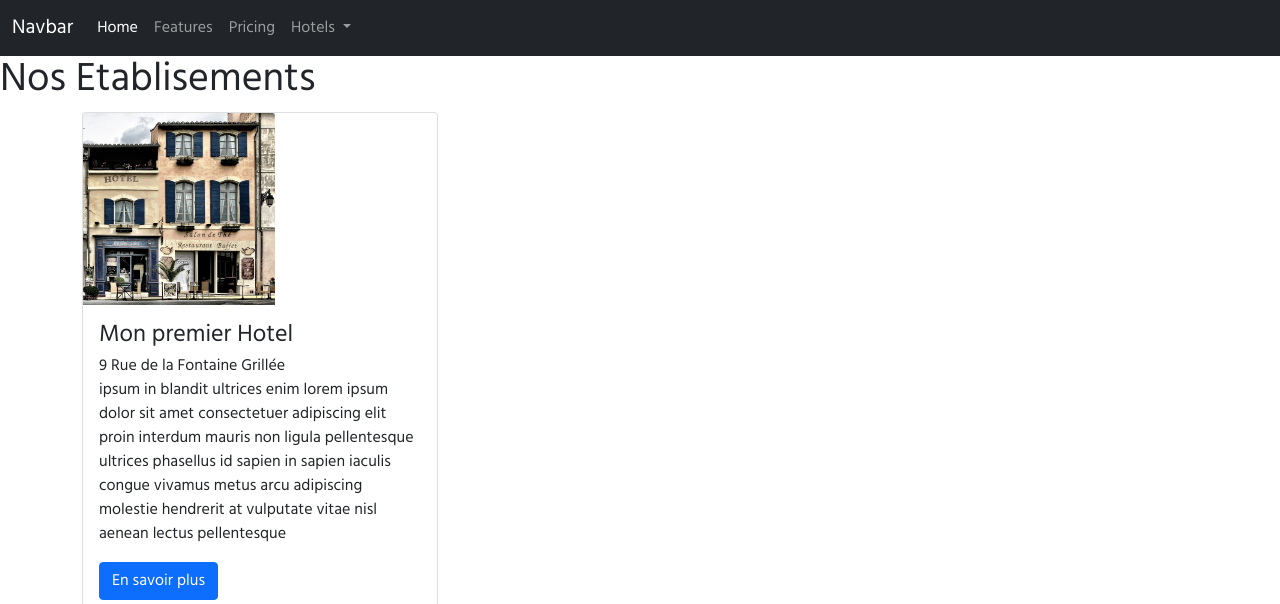
After one commit to mayyyyyl/ECF, a Flask app: page /hotels in a window 1280 px wide. The commit adds this page. Shown: the top 604 px of the page. Run offline with Flask 2, Linux system fonts and the light colour scheme; data comes from the database, SQL or seed files in the repository; some libraries are stand-ins or nearby versions; grey boxes are pictures that could not be loaded.

Commit message:
ajout db

```diff
--- a/app.py
+++ b/app.py
@@ -2,15 +2,15 @@ from flask import Flask
 from playhouse.flask_utils import FlaskDB
 from datetime import datetime
 from peewee import *
-import os
+from utils import hashingpassword
+import click
 
-DATABASE = os.environ.get('DATABASE_URL', 'sqlite:///database.db')
+DATABASE = 'sqlite:///hotels.db'
 
 app = Flask(__name__)
 app.config.from_object(__name__)
 db_wrapper = FlaskDB(app)
 
-# contacts_db = SqliteDatabase('database.db')
 
 # Définition des modeles
 
@@ -25,6 +25,7 @@ class Hotel(db_wrapper.Model):
     address = CharField()
     city = CharField()
     description = CharField()
+    updated = DateTimeField(default=datetime.now)
 
     def save(self, *args, **kwargs):
         self.updated = datetime.now()
@@ -36,7 +37,8 @@ class Gerant(db_wrapper.Model):
     firstname = CharField()
     email = CharField(unique=True)
     password = CharField()
-    id_hotel = ForeignKeyField(Hotel, backref='hotel')
+    hotel = ForeignKeyField(Hotel, backref='gerant')
+    updated = DateTimeField(default=datetime.now)
 
     def save(self, *args, **kwargs):
         self.updated = datetime.now()
@@ -49,7 +51,8 @@ class Suite(db_wrapper.Model):
     description = CharField()
     price = FloatField()
     link = CharField()
-    id_hotel = ForeignKeyField(Hotel, backref='hotel')
+    hotel = ForeignKeyField(Hotel, backref='suites')
+    updated = DateTimeField(default=datetime.now)
 
     def save(self, *args, **kwargs):
         self.updated = datetime.now()
@@ -61,6 +64,7 @@ class Client(db_wrapper.Model):
     firstname = CharField()
     email = CharField(unique=True)
     password = CharField()
+    updated = DateTimeField(default=datetime.now)
 
     def save(self, *args, **kwargs):
         self.updated = datetime.now()
@@ -72,10 +76,11 @@ class Client(db_wrapper.Model):
 
 
 class Reservation(db_wrapper.Model):
-    id_suite = ForeignKeyField(Hotel, backref='suite')
-    id_client = ForeignKeyField(Hotel, backref='client')
-    date_beginning = DateTimeField()
-    date_end = DateTimeField()
+    suite = ForeignKeyField(Hotel, backref='reservation')
+    client = ForeignKeyField(Hotel, backref='reservation')
+    datebeginning = DateTimeField()
+    dateend = DateTimeField()
+    updated = DateTimeField(default=datetime.now)
 
     def save(self, *args, **kwargs):
         self.updated = datetime.now()
@@ -85,5 +90,32 @@ class Reservation(db_wrapper.Model):
 
 
 from index import index_api
+from debug import *
 
 app.register_blueprint(index_api)
+app.register_blueprint(debug_api)
+
+
+@app.cli.command("init_db")
+def init_db():
+    """Cette commande initialise la BDD """
+
+    try:
+        with db_wrapper.database:
+            db_wrapper.database.create_tables([Admin, Gerant, Hotel, Suite, Client, Reservation])
+
+        email = click.prompt('Your email address', type=str)
+        password = click.prompt('Your password', type=str, hide_input=True)
+
+        Admin.create(email=email, password=hashingpassword(password))
+
+        newhotel = Hotel.create(name='Mon premier Hotel', address='9 Rue de la Fontaine Grillée', city='La Haie-Fouassière', description='ipsum in blandit ultrices enim lorem ipsum dolor sit amet consectetuer adipiscing elit proin interdum mauris non ligula pellentesque ultrices phasellus id sapien in sapien iaculis congue vivamus metus arcu adipiscing molestie hendrerit at vulputate vitae nisl aenean lectus pellentesque')
+        Suite.create(titre='Suite de reve', img='/static/img/hotel.jpg', description='description de la suite', price='300', link='https://www.booking.com/hotel/fr/holiday-home-bucolique.fr.html?aid=390156;label=duc511jc-1DCAsoTUIWaG9saWRheS1ob21lLWJ1Y29saXF1ZUgzWANoTYgBAZgBDbgBF8gBDNgBA-gBAYgCAagCA7gC3OLIkQbAAgHSAiQ1NTI1NmFkOC00Y2MzLTQ4MjAtYmNlNC1hM2RiYzFkOTJkM2LYAgTgAgE;sid=2b3a5887ae5f0c86c2fcc89e7a12a735;dist=0&keep_landing=1&sb_price_type=total&type=total&', hotel=newhotel.id)
+
+    except Exception:
+        click.echo('Une erreur s\'est produite.')
+        exit(1)
+
+    else:
+        click.echo('Base de données correctement initialisée.')
+        exit(0)
--- a/index.py
+++ b/index.py
@@ -1,4 +1,5 @@
-from flask import Blueprint, render_template
+from flask import Blueprint, render_template, request, abort
+from app import Hotel, Suite
 
 index_api = Blueprint('index_api', __name__)
 
@@ -7,3 +8,32 @@ index_api = Blueprint('index_api', __name__)
 def index():
     """ Renvoie la page d'accueil"""
     return render_template("index.html")
+
+
+@index_api.route("/hotels")
+def hotel_list():
+    """ Renvoie la liste des hotels """
+
+    hotels = Hotel.select()
+
+    return render_template("hotel_list.html", hotels=hotels)
+
+
+@index_api.route("/hotels/hotel")
+def hotel_info():
+    """ Renvoie information d'un hotel """
+
+    hotelid = request.args.get('hotelid')
+
+    try:
+        Hotel.get(Hotel.id == hotelid)
+    except Exception:
+        abort(404, "Hotel inexistant")
+
+    suites = Suite.select().where(Suite.hotel == hotelid)
+    print(suites)
+
+    # for r in suites:
+    #     print(r.name)
+
+    return render_template("hotel_info.html", suites=suites)
--- a/static/css/style.css
+++ b/static/css/style.css
@@ -1 +1,18 @@
 /* Feuille de style */
+
+/* font style */
+@import url('https://fonts.googleapis.com/css2?family=Hind&display=swap');
+
+/*------------------- Style page -------------------*/
+* {
+    font-family: 'Hind', sans-serif;
+}
+html {
+    display: block;
+    margin: 0;
+    padding: 0;
+    height: 100vh;
+}
+.card-img-top {
+    width: 15vw;
+}
--- /dev/null
+++ b/templates/hotel_info.html
@@ -0,0 +1,6 @@
+{% extends "footer.html" %}
+{% block content %}
+{% for suite in suites %}
+{{ suite.titre }}
+{% endfor %}
+{% endblock %}
--- /dev/null
+++ b/templates/hotel_list.html
@@ -0,0 +1,24 @@
+{% extends "footer.html" %}
+{% block content %}
+<h1>Nos Etablisements</h1>
+<div class="container">
+    <div class="row">
+        {% for hotel in hotels %}
+        <div class="col-lg-4 col-md-12">
+            <div class="card">
+                <img class="card-img-top" src="/static/img/hotel.jpg" alt="photo de l'hotel">
+                <div class="card-body">
+                    <h4 class="card-title">{{ hotel.name }}</h4>
+                    <p class="card-subtitle">{{ hotel.address }}</p>
+                    <p class="card-text"> {{ hotel.description }}</p>
+                    <form action="/hotels/hotel" method="get">
+                        <input for="hotelid" type="hidden" name="hotelid" value="{{ hotel.id }}"></input>
+                        <button type="submit" formmethod="get" class="btn btn-primary">En savoir plus</button>
+                    </form>
+                </div>
+            </div>
+        </div>
+        {% endfor %}
+    </div>
+</div>
+{% endblock %}
```
Also changed, not shown: debug.py (added, +19 -0 lines), utils.py (added, +8 -0 lines), database.db (deleted), hotels.db (added), static/img/hotel.jpg (added), 1 other file.
